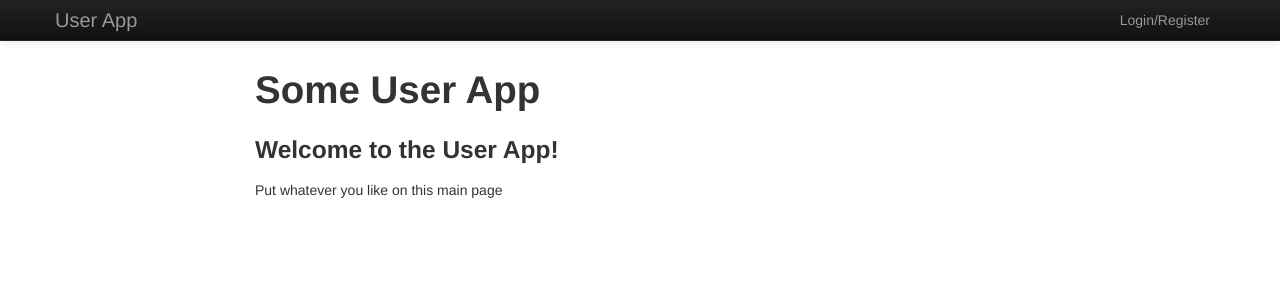
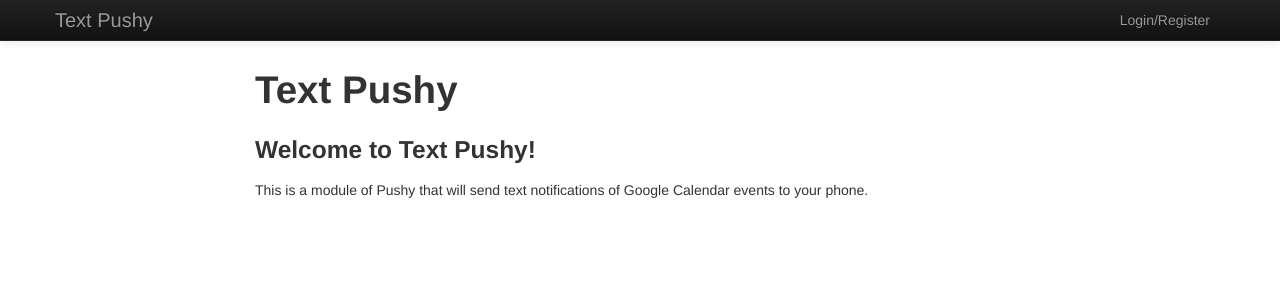
Before and after one commit to mustang2009cobra/lab5_userapp, a CodeIgniter app: page / in a window 1280 px wide. Shown: the top 300 px of the page. Run offline with CodeIgniter, Linux system fonts and the light colour scheme.

Commit message:
Changing the text on the user app pages

```diff
--- a/application/views/pages/dashboard.php
+++ b/application/views/pages/dashboard.php
@@ -13,7 +13,7 @@ if(!$user){
 		<span class="icon-bar"></span>
 		<span class="icon-bar"></span>
 	  </a>
-	  <a class="brand" href="<?= site_url('/main/index'); ?>">User App</a>
+	  <a class="brand" href="<?= site_url('/main/index'); ?>">Text Pushy</a>
 	  <div class="nav-collapse collapse">
 		<ul class="nav pull-right">
 		  <li><a href="<?= site_url('/users/logout'); ?>">Logout</a></li>
@@ -41,7 +41,7 @@ if(!$user){
 	<div class="row">
 		<div class="span2"></div>
 		<div class="span8">
-			<h1>User Dashboard</h1>
+			<h1>User Account Data</h1>
 		</div>
 		<div class="span2"></div>
 	</div>
@@ -49,7 +49,7 @@ if(!$user){
 		<div class="span2"></div>
 		<div class="span8">
             <p>Test Content - More to come later</p>
-            <p>Test Commit Line</p>
+            <p>Maybe a user edit account here?</p>
 		</div>
 		<div class="span2"></div>
 	</div>
--- a/application/views/pages/home.php
+++ b/application/views/pages/home.php
@@ -10,7 +10,7 @@
 		<span class="icon-bar"></span>
 		<span class="icon-bar"></span>
 	  </a>
-	  <a class="brand" href="<?= site_url('/main/index'); ?>">User App</a>
+	  <a class="brand" href="<?= site_url('/main/index'); ?>">Text Pushy</a>
 	  <div class="nav-collapse collapse">
 		<ul class="nav pull-right">
 		  <li><a href="<?= site_url('/main/login'); ?>">Login/Register</a></li>
@@ -24,15 +24,16 @@
 	<div class="row">
 		<div class="span2"></div>
 		<div class="span8">
-			<h1>Some User App</h1>
+			<h1>Text Pushy</h1>
 		</div>
 		<div class="span2"></div>
 	</div>
 	<div class="row">
 		<div class="span2"></div>
 		<div class="span8">
-			<h3>Welcome to the User App!</h3>
-			<p>Put whatever you like on this main page</p>
+			<h3>Welcome to Text Pushy!</h3>
+			<p>This is a module of Pushy that will send text notifications of
+				Google Calendar events to your phone.</p>
 		</div>
 		<div class="span2"></div>
 	</div>
--- a/application/views/pages/login.php
+++ b/application/views/pages/login.php
@@ -10,7 +10,7 @@
 		<span class="icon-bar"></span>
 		<span class="icon-bar"></span>
 	  </a>
-	  <a class="brand" href="<?= site_url('/main/index'); ?>">User App</a>
+	  <a class="brand" href="<?= site_url('/main/index'); ?>">Text Pushy</a>
 	</div>
   </div>
 </div>
```
